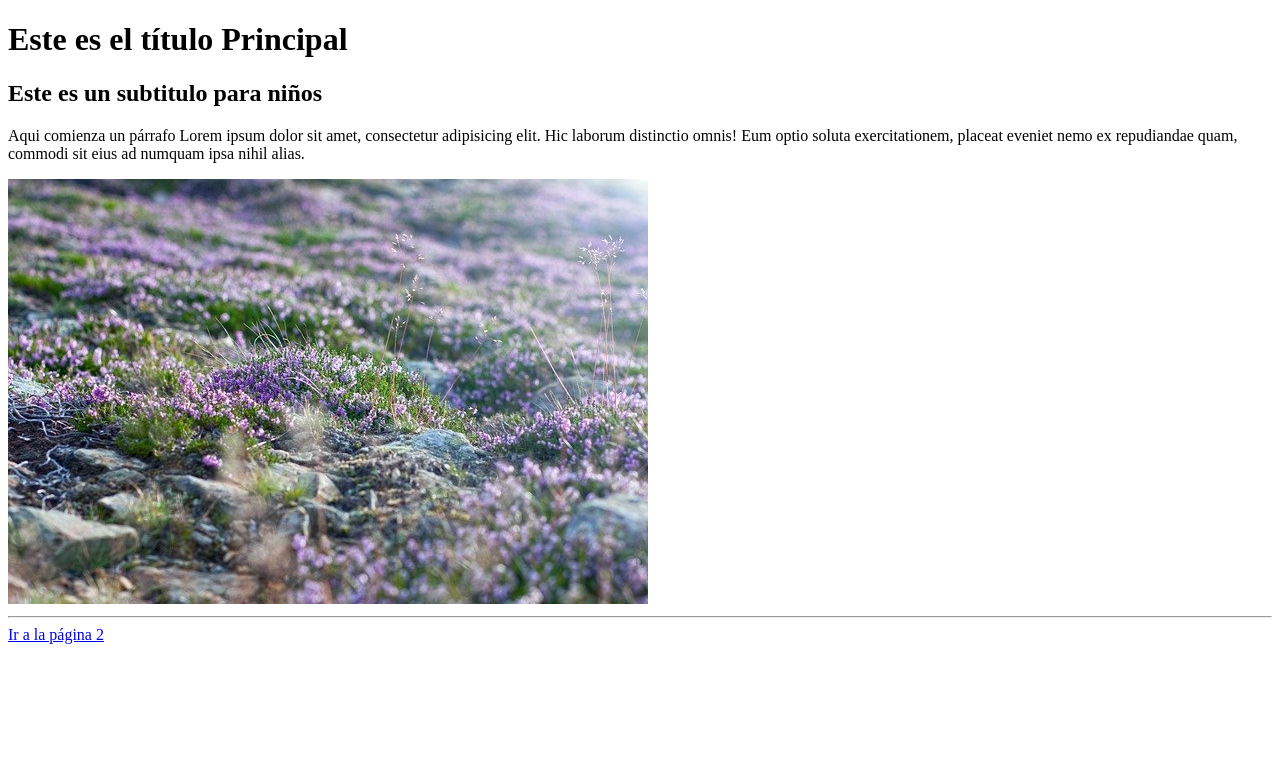
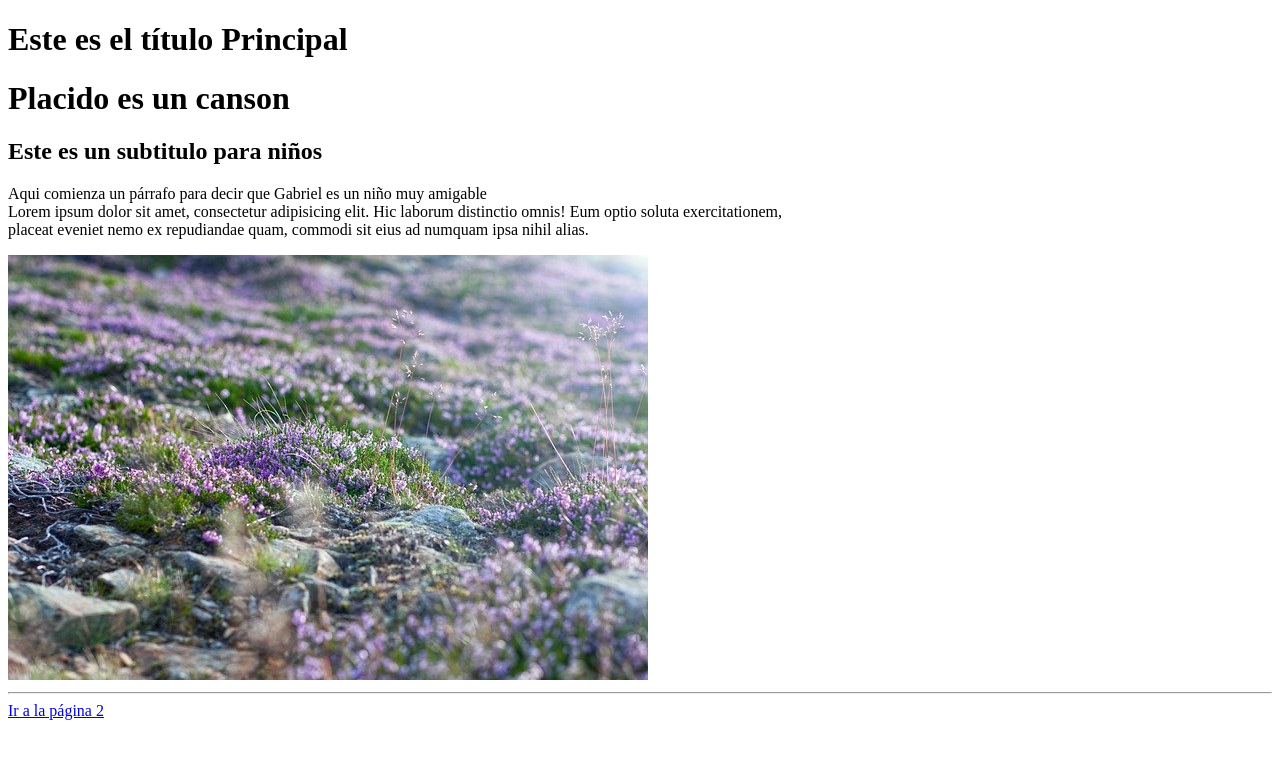
Before and after one commit to pdelavegaq/proyecto-pagina, a plain HTML site: page index.html in a window 1280 px wide. Drawn offline with Linux system fonts and the light colour scheme.

Commit message:
tercer commit

```diff
--- a/index.html
+++ b/index.html
@@ -3,12 +3,14 @@
 <head>
     <meta charset="UTF-8">
     <title>Página Inicial</title>
-    <link rel="icono" href="imgs/favicon.png"/>
+    <link rel="icon" type="image/png" href="imgs/favicon.png"/>
 </head>
 <body>
     <h1>Este es el título Principal</h1>
+    <h1>Placido es un canson</h1>
     <h2>Este es un subtitulo para niños</h2>
-    <p>Aqui comienza un párrafo Lorem ipsum dolor sit amet, consectetur adipisicing elit. Hic laborum distinctio omnis! Eum optio soluta exercitationem, placeat eveniet nemo ex repudiandae quam, commodi sit eius ad numquam ipsa nihil alias.</p>
+    <p>Aqui comienza un párrafo para decir que Gabriel es un niño muy amigable <br/>
+        Lorem ipsum dolor sit amet, consectetur adipisicing elit. Hic laborum distinctio omnis! Eum optio soluta exercitationem, <br/>placeat eveniet nemo ex repudiandae quam, commodi sit eius ad numquam ipsa nihil alias.</p>
     <img src="imgs/campo_rocio.jpg" alt="Paisaje"/>
     <hr/>
     <a href="pagina2.html">Ir a la página 2</a>
```
Also changed, not shown: pagina2.html (+3 -0 lines), imgs/samuraipc.jpg (added), token1.txt.
